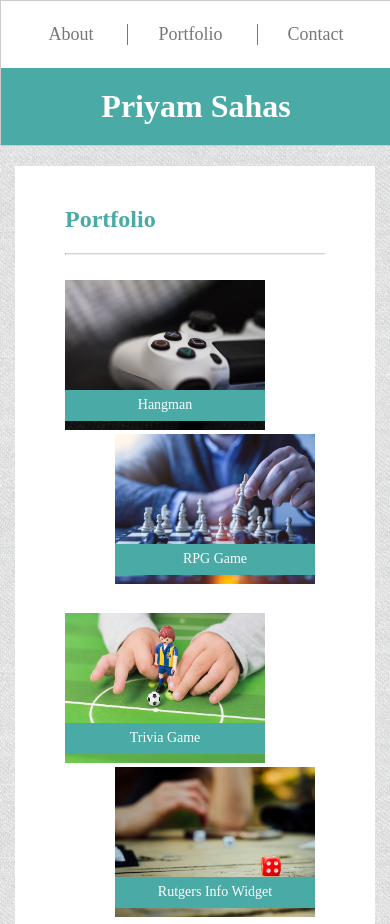
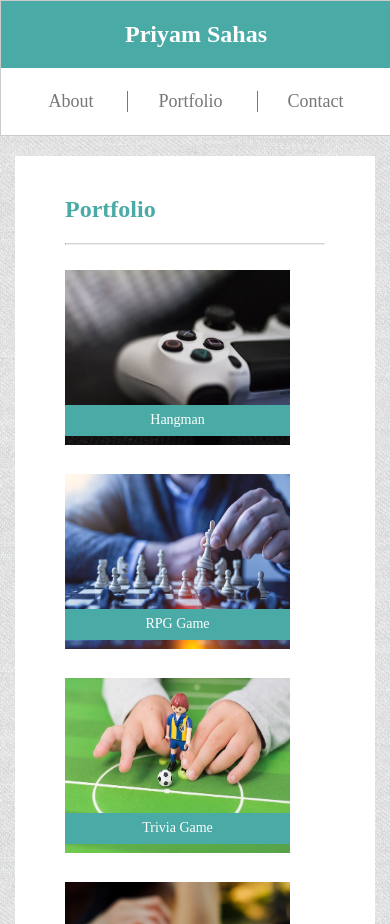
Before and after one commit to priyam009/Responsive-Portfolio, a plain HTML site: page portfolio.html in a window 390 px wide. Shown: the top 924 px of the page. Drawn offline with Linux system fonts and the light colour scheme.

Commit message:
Updating Portfolio page with media queries

```diff
--- a/assets/css/style.css
+++ b/assets/css/style.css
@@ -8,7 +8,7 @@ body {
   padding: 0;
 }
 
-header{
+header {
   background-color: #fff;
   border: 1px solid #ccc;
   width: 100%;
@@ -161,8 +161,8 @@ input[type=submit] {
 }
 
 .col img {
-  width: 200px;
-  height: 150px;
+  width: 225px;
+  height: 175px;
 }
 
 .row::after {
@@ -216,6 +216,18 @@ input[type=submit] {
     width: 200px;
     height: 200px;
   }
+
+  .col {
+    float: none;
+  }
+
+  .col-margin {
+    margin-left: 0;
+    margin-top: 25px;
+  }
+
+  .col h5 {
+    width: 225px;
 }
 
 @media screen and (max-width: 370px) {
--- a/portfolio.html
+++ b/portfolio.html
@@ -4,9 +4,11 @@
     <meta charset="UTF-8">
     <title>Portfolio</title>
     <link rel="stylesheet" href="assets/css/style.css">
+    <meta name="viewport" content="width=device-width, initial-scale=1.0">
   </head>
   <body>
     <header>
+      <h2 class="nav-name">Priyam Sahas</h2>
       <nav>
         <ul class="nav-bar">
           <li class="nav-heading"><a href="./index.html">About</a></li>
@@ -14,11 +16,11 @@
           <li class="nav-heading"><a href="./contact.html">Contact</a> </li>
         </ul>
       </nav>
-      <h1 class="nav-name">Priyam Sahas</h1>
     </header>
 
     <div class="container">
       <h2>Portfolio</h2>
+
       <hr>
 
       <div class="row">
@@ -58,7 +60,6 @@
       <div class="foot-bar">
         <h6>Copyright &copy;</h6>
       </div>
-
     </footer>
   </body>
 </html>
```
Also changed, not shown: contact.html (+3 -2 lines).
